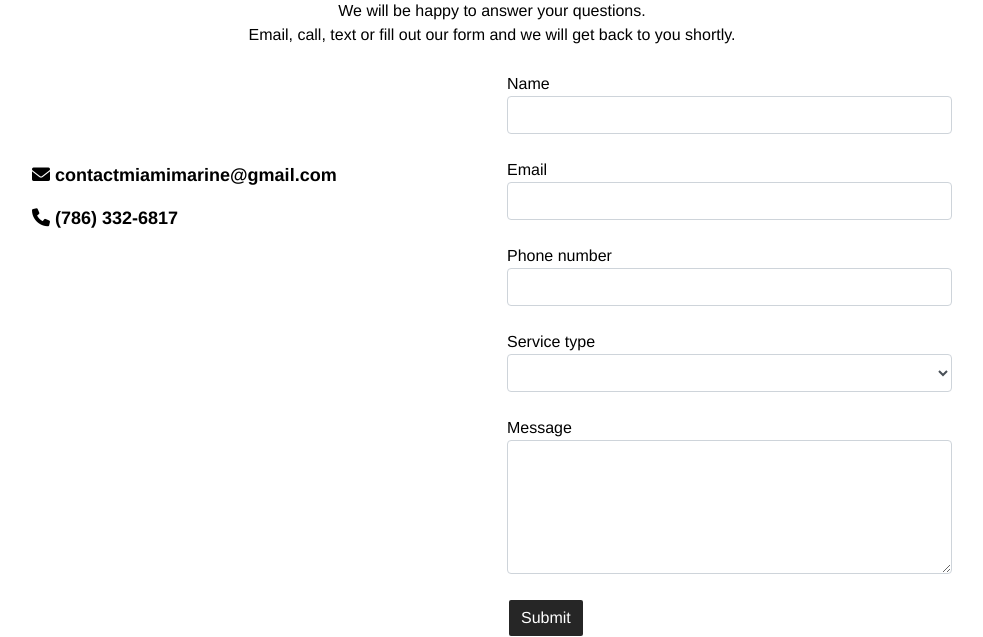
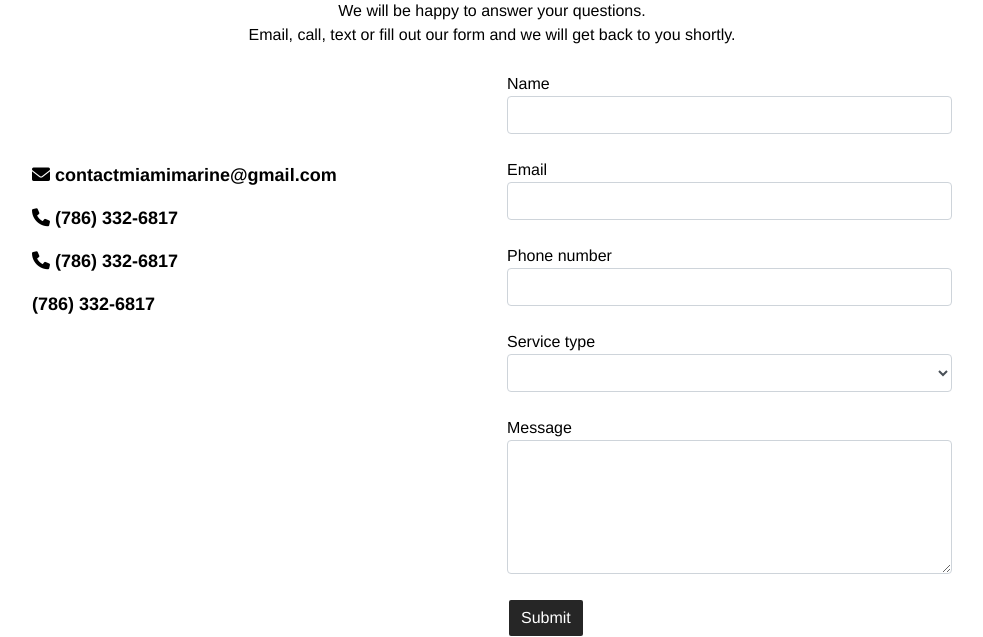
Before and after one commit to tiffanymcbrayer/miami_marine_mgmt, a Flask app: page /contact in a window 1280 px wide. Shown: the part 396-1033 px from the top of the page, without its empty margins (148-1131 px from the left). Run offline with Flask 2, Linux system fonts and the light colour scheme; some libraries are stand-ins or nearby versions.

Commit message:
trying new things for the contact number

```diff
--- a/templates/contact.html
+++ b/templates/contact.html
@@ -68,6 +68,9 @@
                                     <div id="contact-info">
                                         <p><b><i class="fas fa-envelope"></i> contactmiamimarine@gmail.com</b></p>
                                         <p><b class = "phone-number"><i class="fas fa-phone"></i> (786) 332-6817</b></p>
+                                        <p><b class = "phone-number"><i class="fas fa-phone"></i> <span>(786) 332-6817</span></b></p>
+                                        <b>(786) 332-6817</b>
+
                                     </div>
                                 </div>
                                 <div class="col-md-1"></div>
```
